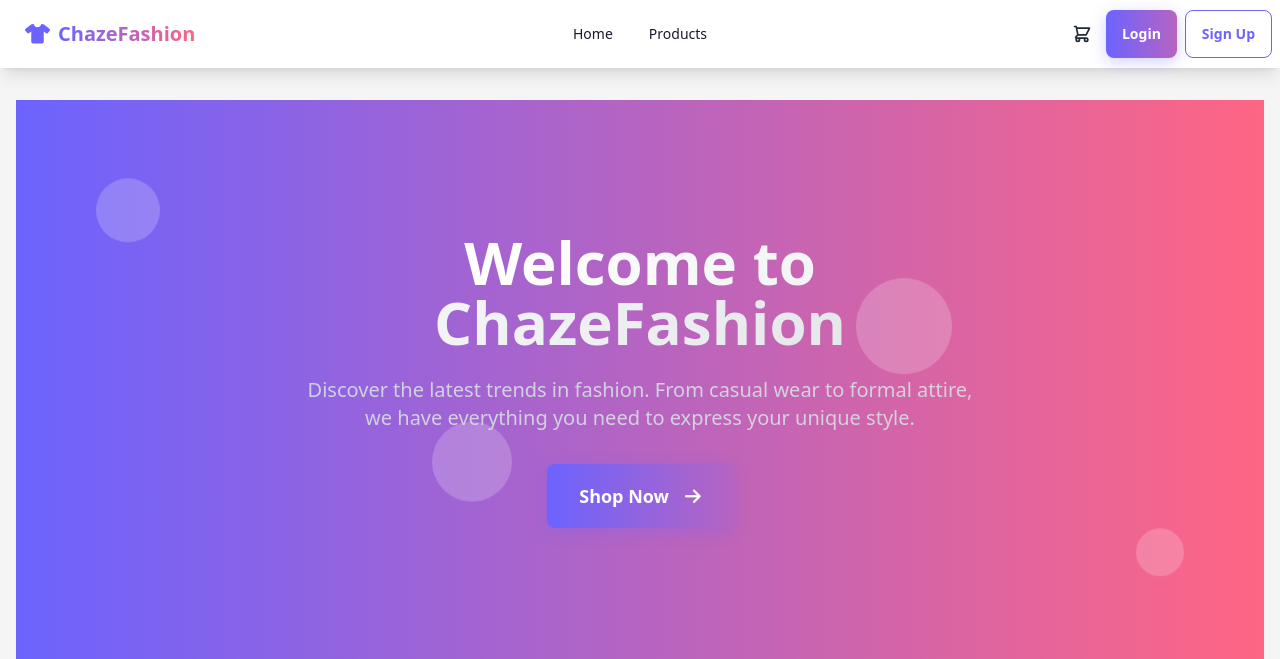
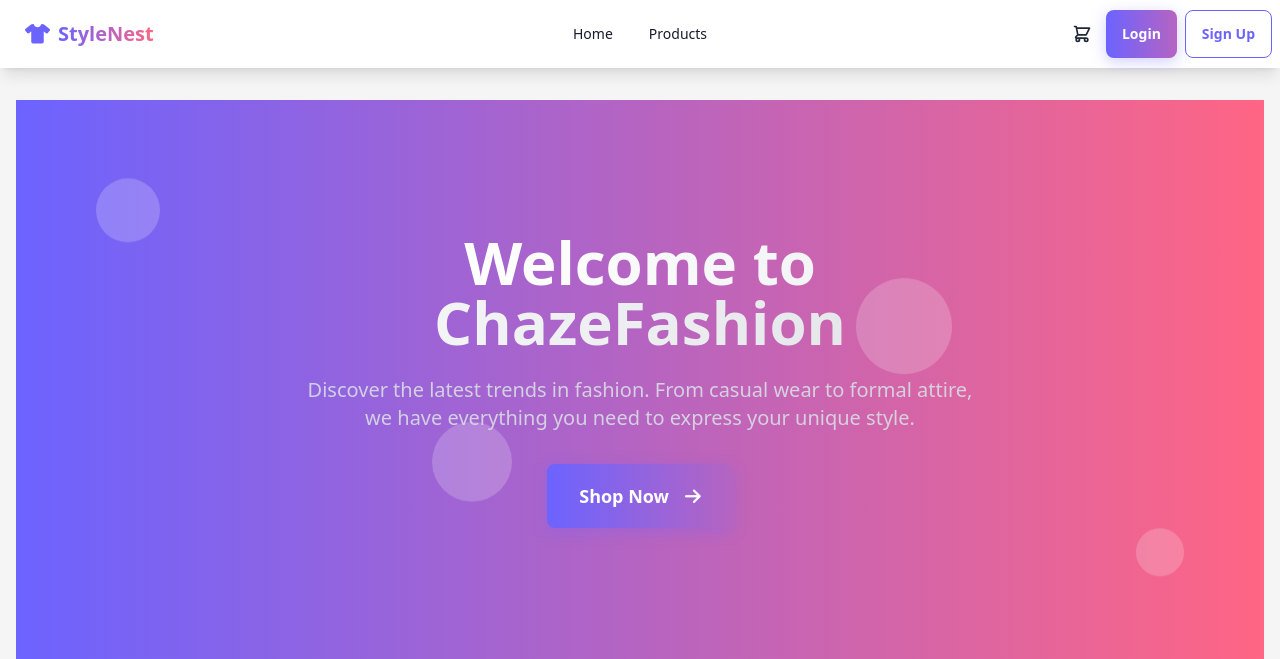
Before and after one commit to arvind9018/ChazeFashion, a Django app: page / in a window 1280 px wide. Shown: the top 659 px of the page. Run offline with Django 5.2, Linux system fonts and the light colour scheme; data comes from the database, SQL or seed files in the repository; some libraries are stand-ins or nearby versions.

Commit message:
Update base.html

```diff
--- a/ChazeFashion/templates/base.html
+++ b/ChazeFashion/templates/base.html
@@ -3,7 +3,7 @@
 <head>
     <meta charset="UTF-8">
     <meta name="viewport" content="width=device-width, initial-scale=1.0">
-    <title>{% block title %}ChazeFashion - Your Style, Your Way{% endblock %}</title>
+    <title>{% block title %}StyleNest - Your Style, Your Way{% endblock %}</title>
     <link href="https://cdn.jsdelivr.net/npm/daisyui@4.7.2/dist/full.min.css" rel="stylesheet" type="text/css" />
     <script src="https://cdn.tailwindcss.com"></script>
     <link rel="stylesheet" href="https://cdnjs.cloudflare.com/ajax/libs/font-awesome/6.0.0/css/all.min.css">
@@ -140,7 +140,7 @@
             </div>
             <a href="{% url 'home' %}" class="btn btn-ghost text-xl hover:bg-transparent transition-all">
                 <i class="fas fa-tshirt text-fashion-primary"></i>
-                <span class="font-bold bg-gradient-to-r from-fashion-primary to-fashion-secondary bg-clip-text text-transparent">ChazeFashion</span>
+                <span class="font-bold bg-gradient-to-r from-fashion-primary to-fashion-secondary bg-clip-text text-transparent">StyleNest</span>
             </a>
         </div>
 
@@ -239,7 +239,7 @@
             </div>
         </nav>
         <aside>
-            <p class="text-fashion-light opacity-80">Copyright © 2024 - All rights reserved by <span class="font-bold bg-gradient-to-r from-fashion-primary to-fashion-secondary bg-clip-text text-transparent">ChazeFashion</span></p>
+            <p class="text-fashion-light opacity-80">Copyright © 2025 - All rights reserved by <span class="font-bold bg-gradient-to-r from-fashion-primary to-fashion-secondary bg-clip-text text-transparent">StyleNest</span></p>
         </aside>
     </footer>
 </body>
```
